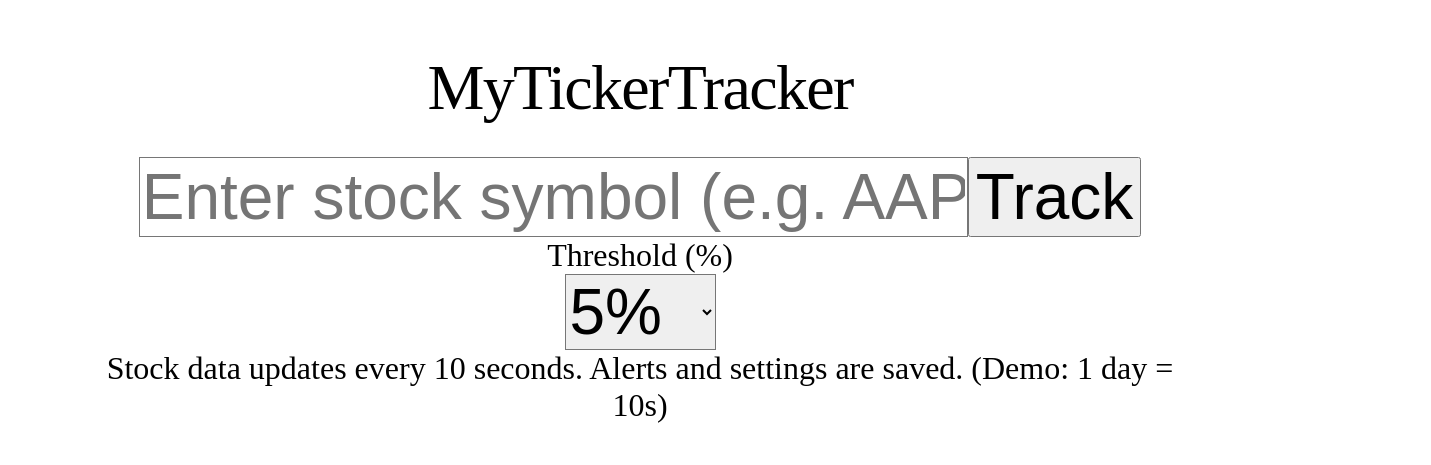
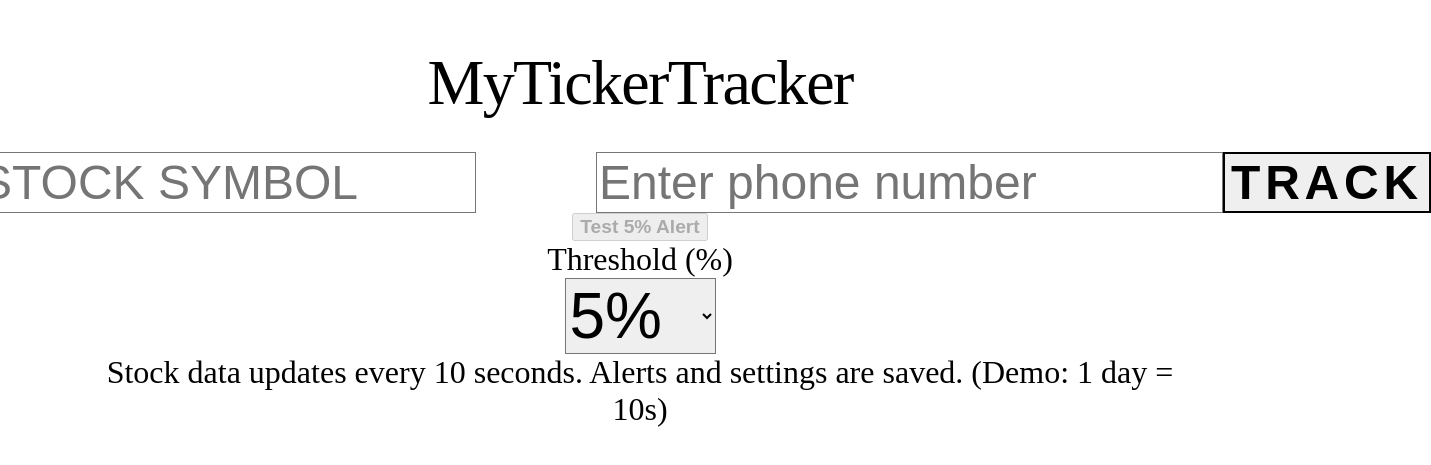
Before and after one commit to vidojam/mytickertracker, a React (Vite) app: page / in a window 1280 px wide. Shown: the part 179-644 px from the top of the page, 1431 px wide, since content can reach past the window. Built offline with nearby package versions, Linux system fonts and the light colour scheme.

Commit message:
Save all recent changes

```diff
--- a/src/App.jsx
+++ b/src/App.jsx
@@ -1,18 +1,98 @@
 import { useState, useEffect } from 'react';
 import { fetchFinnhub } from './finnhubApi';
-
-const LOCAL_KEY = 'mytickertracker-settings-v4';
-const HISTORY_KEY = 'mytickertracker-history-v4';
-
+// ...existing code...
 function App() {
+  function handleTestAlert() {
+    // Use the most recently added symbol if available
+    const symbolList = Object.keys(histories);
+    const testSymbol = symbolList.length > 0 ? symbolList[symbolList.length - 1] : symbol;
+    if (!testSymbol) return;
+    setHistories(prev => {
+      const today = new Date().toISOString().slice(0, 10);
+      const prevHist = prev[testSymbol] || [];
+      let basePrice = 100;
+      if (prevHist.length > 0) {
+        basePrice = prevHist[prevHist.length - 1].price;
+      }
+      const fakePrice = +(basePrice * 1.05).toFixed(2);
+      const filtered = prevHist.filter(h => h.date !== today);
+      return {
+        ...prev,
+        [testSymbol]: [...filtered, { date: today, price: fakePrice }]
+      };
+    });
+    setPrices(prev => ({ ...prev, [testSymbol]: +(prev[testSymbol] ? prev[testSymbol] * 1.05 : 105).toFixed(2) }));
+  }
   const [symbol, setSymbol] = useState('');
   const [input, setInput] = useState('');
   const [prices, setPrices] = useState({}); // { SYMBOL: price }
   const [histories, setHistories] = useState({}); // { SYMBOL: [{date, price}] }
   const [alert, setAlert] = useState(null);
   const [threshold, setThreshold] = useState(5);
+  const [phone, setPhone] = useState('');
 
-  // Load settings and history from localStorage
+  async function sendSmsAlert(message) {
+    if (!phone) return;
+    try {
+      await fetch('http://localhost:5001/send-sms', {
+        method: 'POST',
+        headers: { 'Content-Type': 'application/json' },
+        body: JSON.stringify({ to: phone, message })
+      });
+    } catch (err) {
+      console.error('SMS send failed:', err);
+    }
+  }
+  const LOCAL_KEY = 'mytickertracker-settings-v4';
+  const HISTORY_KEY = 'mytickertracker-history-v4';
+
+  // Manual price fetch for a symbol
+  async function handleRefreshPrice(sym) {
+    try {
+      const data = await fetchFinnhub('/quote', { symbol: sym });
+      const realPrice = data.c;
+      setPrices(prev => ({ ...prev, [sym]: realPrice }));
+      setHistories(prev => {
+        const today = new Date().toISOString().slice(0, 10);
+        const prevHist = prev[sym] || [];
+        const filtered = prevHist.filter(h => h.date !== today);
+        return {
+          ...prev,
+          [sym]: [...filtered, { date: today, price: realPrice }]
+        };
+      });
+    } catch (err) {
+      setPrices(prev => ({ ...prev, [sym]: null }));
+    }
+  }
+
+// Helper to get YYYY-MM-DD string for N days ago
+function getDateNDaysAgo(n) {
+  const d = new Date();
+  d.setDate(d.getDate() - n);
+  return d.toISOString().slice(0, 10);
+}
+
+// Helper to get all missing days between two dates (inclusive, returns array of YYYY-MM-DD)
+function getAllMissingDates(existingDates, startDateStr) {
+  const today = new Date();
+  const startDate = new Date(startDateStr);
+  const result = [];
+  for (
+    let d = new Date(startDate);
+    d <= today;
+    d.setDate(d.getDate() + 1)
+  ) {
+    const dateStr = d.toISOString().slice(0, 10);
+    if (!existingDates.includes(dateStr)) {
+      result.push(dateStr);
+    }
+  }
+  return result;
+}
+
+
+  // Load settings and history from localStorage, and fill all missing days in history (indefinite save)
   useEffect(() => {
     const saved = JSON.parse(localStorage.getItem(LOCAL_KEY));
     if (saved) {
@@ -21,7 +101,11 @@ function App() {
       setThreshold(saved.threshold || 5);
     }
     const hists = JSON.parse(localStorage.getItem(HISTORY_KEY));
-    if (hists) setHistories(hists);
+    console.log('Loaded from localStorage on refresh:', hists);
+    const historiesObj = hists && typeof hists === 'object' ? hists : {};
+    if (Object.keys(historiesObj).length > 0) {
+      setHistories(historiesObj);
+    }
   }, []);
 
   // Save settings and history to localStorage
@@ -35,31 +119,7 @@ function App() {
     localStorage.setItem(HISTORY_KEY, JSON.stringify(histories));
   }, [histories]);
 
-  // Fetch price when symbol changes or every 10s
-  useEffect(() => {
-    if (!symbol) return;
-    async function fetchPrice() {
-      try {
-        const data = await fetchFinnhub('/quote', { symbol });
-        const realPrice = data.c;
-        setPrices(prev => ({ ...prev, [symbol]: realPrice }));
-        setHistories(prev => {
-          const today = new Date().toISOString().slice(0, 10);
-          const prevHist = prev[symbol] || [];
-          const filtered = prevHist.filter(h => h.date !== today);
-          return {
-            ...prev,
-            [symbol]: [...filtered, { date: today, price: realPrice }].slice(-7)
-          };
-        });
-      } catch (err) {
-        setPrices(prev => ({ ...prev, [symbol]: null }));
-      }
-    }
-    fetchPrice();
-    const interval = setInterval(fetchPrice, 10000);
-    return () => clearInterval(interval);
-  }, [symbol]);
+
 
   // Auto-detect day range for alert
   useEffect(() => {
@@ -80,7 +140,14 @@ function App() {
         break;
       }
     }
+    if (found) {
       setAlert(found);
+      sendSmsAlert(
+        `${symbol} ${found.days} day alert - Increase ${found.threshold}% or more. Price now $${found.price}`
+      );
+    } else {
+      setAlert(null);
+    }
   }, [histories, threshold, symbol]);
 
   function handleSubmit(e) {
@@ -89,6 +156,15 @@ function App() {
     if (!newSymbol) return;
     setSymbol(newSymbol);
     setInput('');
+    setHistories(prev => {
+      if (prev[newSymbol]) return prev;
+      const updated = { ...prev, [newSymbol]: [] };
+      // Immediately persist to localStorage for reliability
+      localStorage.setItem(HISTORY_KEY, JSON.stringify(updated));
+      console.log('Saved to localStorage after adding symbol:', updated);
+      // Also update the histories state to trigger the useEffect
+      return updated;
+    });
     // Don't clear histories, just add new symbol
   }
 
@@ -110,27 +186,64 @@ function App() {
   return (
     <div className="min-h-screen bg-gray-50 flex flex-col items-center justify-center p-4">
       <h1 className="text-6xl font-bold mb-4" style={{ fontSize: '4em' }}>MyTickerTracker</h1>
-      <form onSubmit={handleSubmit} className="flex gap-2 mb-4" style={{ fontSize: '2em' }}>
+      <form onSubmit={handleSubmit} className="flex mb-4" style={{ fontSize: '2em' }}>
         <input
           className="border rounded px-2 py-1"
-          style={{ fontSize: '2em' }}
+          style={{ fontSize: '1.5em', marginRight: '2.5em' }}
           value={input}
           onChange={e => setInput(e.target.value)}
-          placeholder="Enter stock symbol (e.g. AAPL)"
+          placeholder="Enter STOCK SYMBOL"
         />
-        <button className="bg-blue-600 text-white px-4 py-1 rounded" style={{ fontSize: '2em' }} type="submit">
-          Track
+        <input
+          className="border rounded px-2 py-1 ml-4"
+          style={{ fontSize: '1.5em' }}
+          value={phone}
+          onChange={e => setPhone(e.target.value)}
+          placeholder="Enter phone number"
+        />
+        <button
+          className="bg-blue-600 text-white px-8 py-2 shadow-md border-2 border-blue-700 transition duration-150 ease-in-out hover:bg-blue-700 hover:scale-105 focus:outline-none focus:ring-4 focus:ring-blue-300"
+          style={{ fontSize: '1.5em', fontWeight: 'bold', letterSpacing: '0.1em', textTransform: 'uppercase' }}
+          type="submit"
+        >
+          TRACK
         </button>
       </form>
+      <button
+        className="bg-green-600 text-white px-6 py-2 rounded shadow-md mt-2 mb-6"
+        style={{ fontSize: '1.2em', fontWeight: 'bold' }}
+        onClick={handleTestAlert}
+        disabled={Object.keys(histories).length === 0}
+      >
+        Test 5% Alert
+      </button>
+
       {Object.keys(histories).length > 0 && (
-        <div className="mb-8 w-full flex flex-col items-center">
-          {Object.entries(histories).map(([sym, hist]) => (
+        <div className="mb-8 w-full flex flex-row items-start justify-center">
+          {(() => {
+            const entries = Object.entries(histories);
+            const chunkSize = 5;
+            const columns = [];
+            for (let i = 0; i < entries.length; i += chunkSize) {
+              columns.push(entries.slice(i, i + chunkSize));
+            }
+            return columns.map((col, colIdx) => (
+              <div key={colIdx} className="flex flex-col items-center mx-4">
+                {col.map(([sym, hist]) => (
                   <div key={sym} className="mb-8 w-full flex flex-col items-center">
-              <div className="mb-4 text-3xl flex items-center gap-4">
-                <span className="font-semibold">{sym}</span>: {prices[sym] !== undefined && prices[sym] !== null ? <span>${prices[sym]}</span> : 'Loading...'}
-                <button onClick={() => handleDelete(sym)} className="ml-4 px-3 py-1 bg-red-600 text-white rounded text-lg" style={{ fontSize: '0.7em' }}>Delete</button>
+                    <div className="mb-4 flex items-center gap-4" style={{ fontSize: '2.6em', fontWeight: 'bold' }}>
+                      <span style={{ fontWeight: 'bold' }}>{sym}</span>:
+                      {prices[sym] !== undefined && prices[sym] !== null ? <span style={{ fontWeight: 'bold' }}>${prices[sym]}</span> : 'No price'}
+                      <button
+                        className="ml-2 px-2 py-1 bg-blue-400 text-white rounded text-base"
+                        style={{ fontWeight: 'bold' }}
+                        onClick={() => handleRefreshPrice(sym)}
+                      >
+                        Refresh Price
+                      </button>
+                      <button onClick={() => handleDelete(sym)} className="ml-4 px-3 py-1 bg-red-600 text-white rounded text-lg" style={{ fontWeight: 'bold', fontSize: '0.91em' }}>Delete</button>
                     </div>
-              {hist.length > 0 && (
+                    {hist.length > 0 ? (
                       <table className="table-auto border-collapse w-auto text-xl" style={{ fontSize: '1em', minWidth: 400 }}>
                         <thead>
                           <tr>
@@ -141,23 +254,28 @@ function App() {
                           </tr>
                         </thead>
                         <tbody>
-                    {hist.map((h, idx) => {
-                      const prev = idx > 0 ? hist[idx - 1] : null;
+                          {hist.slice(-7).map((h, idx, arr) => {
+                            const prev = idx > 0 ? arr[idx - 1] : null;
                             const change = prev && prev.price ? (((h.price - prev.price) / prev.price) * 100).toFixed(2) : '-';
                             return (
                               <tr key={h.date}>
                                 <td className="border px-4 py-2">{h.date}</td>
                                 <td className="border px-4 py-2">${h.price}</td>
                                 <td className="border px-4 py-2">{change !== '-' ? `${change}%` : '-'}</td>
-                          <td className="border px-4 py-2">{idx}</td>
+                                <td className="border px-4 py-2">{hist.length - 7 + idx + 1}</td>
                               </tr>
                             );
                           })}
                         </tbody>
                       </table>
+                    ) : (
+                      <div className="text-gray-400 text-lg italic mb-4">No price history yet.</div>
                     )}
                   </div>
                 ))}
+              </div>
+            ));
+          })()}
         </div>
       )}
       <div className="flex gap-4 mb-4" style={{ fontSize: '2em' }}>
@@ -187,4 +305,5 @@ function App() {
   );
 }
 
-export default App
+
+export default App;
```
Lines whose indentation alone changed are shown as unchanged.
